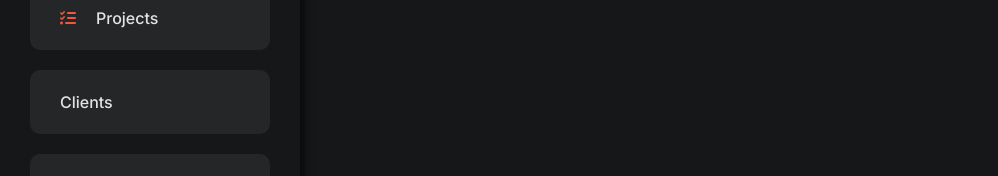
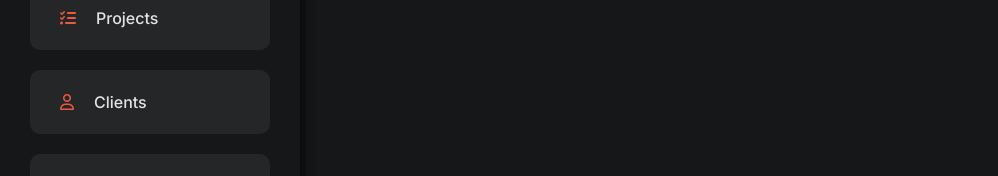
Before and after one commit to jonmarron/TaskManager, a React (Vite) app in the folder client/: page / in a window 1280 px wide. Shown: the part 283-459 px from the top of the page, without its empty margins (0-998 px from the left). Built offline with nearby package versions, Linux system fonts and the light colour scheme; no server answers.

Commit message:
frontend: fixed the users fetch function

```diff
--- a/client/src/App.jsx
+++ b/client/src/App.jsx
@@ -103,7 +103,7 @@ function App() {
 
                     <li>
                         <Link to="/users">
-                            <button id="users">Clients</button>
+                            <button id="clients">Clients</button>
                         </Link>
                     </li>
 
@@ -123,7 +123,7 @@ function App() {
         <Routes>
             <Route path="/" element={<ProjectOverview fetchProjects={fetchProjects}/>}/>
             <Route path='/projects' element={<ProjectOverview fetchProjects={fetchProjects}/>}/>
-            <Route path="/users" element={<ClientsOverview getusers={getUsers}/>}/>
+            <Route path="/users" element={<ClientsOverview getUsers={getUsers}/>}/>
             <Route path="/new-project" element={<NewProject getusers={getUsers} getStatus={getStatus} getProjectTypes={getProjectTypes} createProject={createProject}/>}/>
         </Routes>
     </>
--- a/client/src/Components/ClientsTable.jsx
+++ b/client/src/Components/ClientsTable.jsx
@@ -13,7 +13,7 @@ const ClientsTable = ({clients}) => {
           {clients.map(client => {
             return (
               <tr key={client.id}>
-                <td>{client.name}</td>
+                <td>{client.username}</td>
                 <td>{formatDate(client.registrationDate)}</td>
               </tr>
             )
--- a/client/src/Pages/ClientsOverview.jsx
+++ b/client/src/Pages/ClientsOverview.jsx
@@ -1,11 +1,11 @@
 import React, {useState, useEffect} from 'react'
 import ClientsTable from'../Components/ClientsTable'
 
-const ClientsOverview = ({getClients}) => {
+const ClientsOverview = ({getUsers}) => {
   const [clients, setClients] = useState([]);
 
   useEffect(() => {
-    getClients()
+    getUsers()
     .then(clients => {
       setClients(clients);
     })
```
Also changed, not shown: 1 other file (tests, documents, lock files or other folders).
